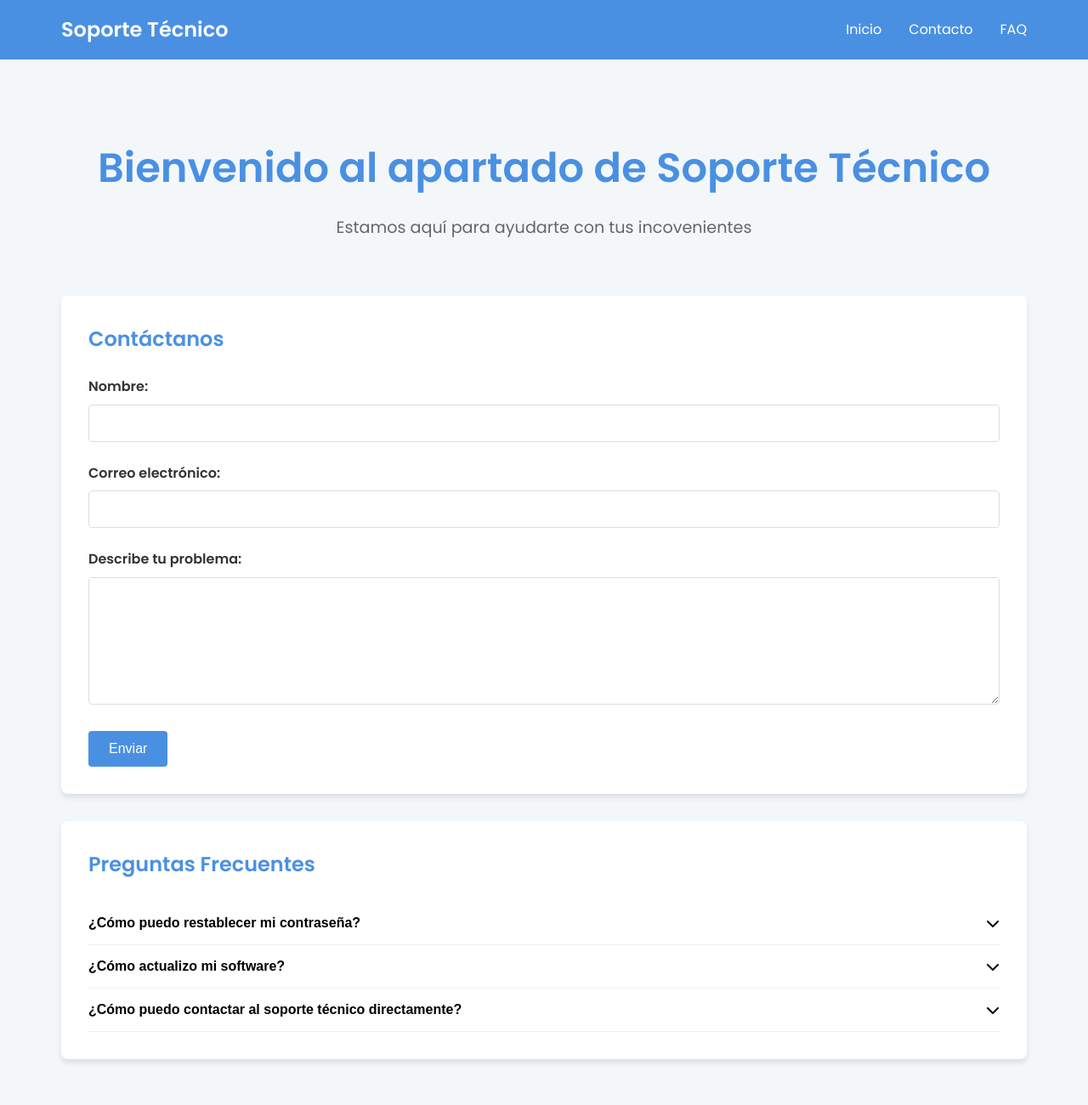
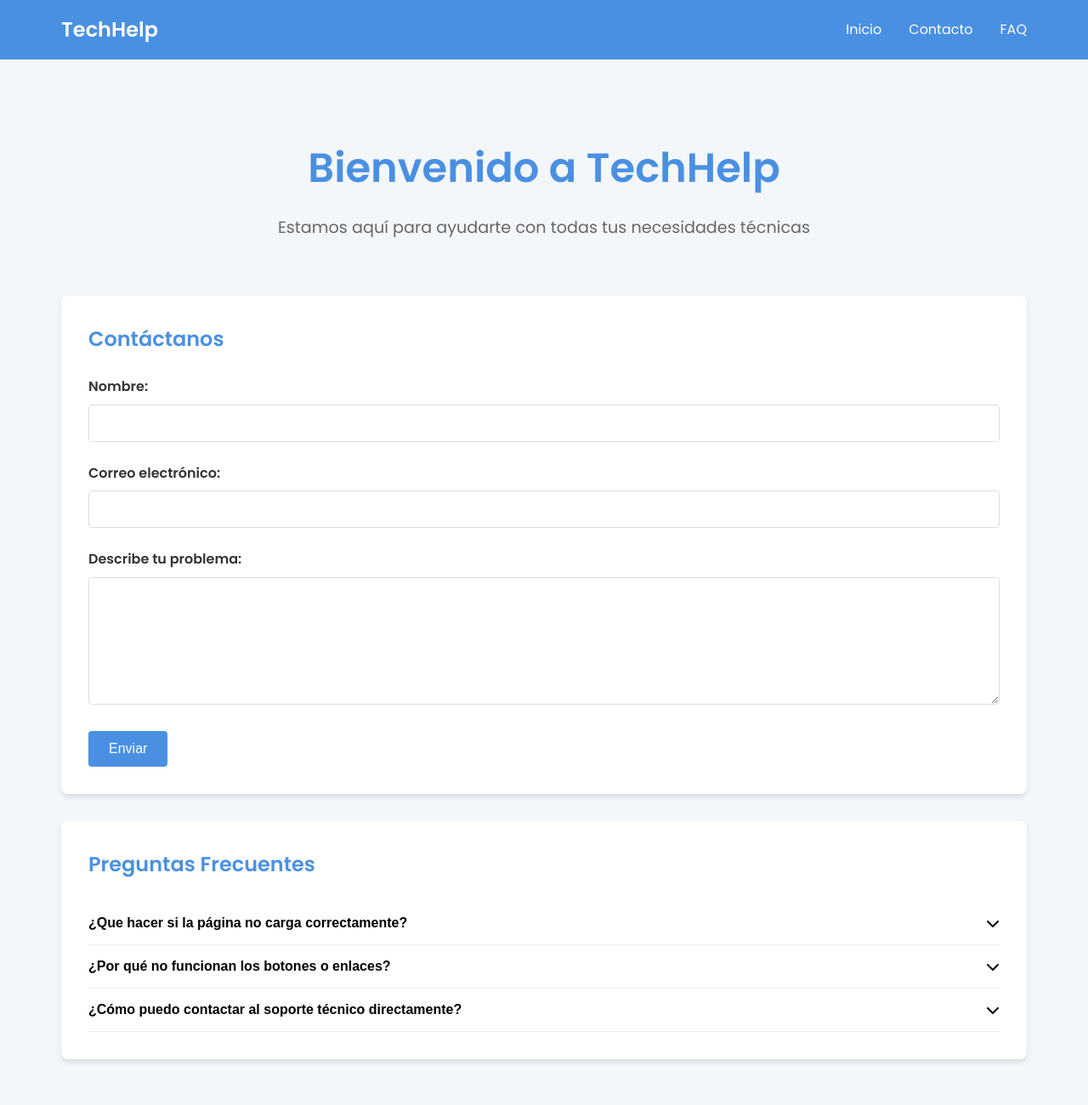
Before and after one commit to YarmasDev/Algoritmos, a plain HTML site: page index.html in a window 1280 px wide. Shown: the top 1300 px of the page at 85% size. Drawn offline with Linux system fonts and the light colour scheme; a script that the page names is missing.

Commit message:
Update index.html

```diff
--- a/index.html
+++ b/index.html
@@ -3,7 +3,7 @@
 <head>
     <meta charset="UTF-8">
     <meta name="viewport" content="width=device-width, initial-scale=1.0">
-    <title>Soporte Técnico</title>
+    <title>Soporte Técnico - TechHelp</title>
     <link rel="stylesheet" href="styles.css">
     <link href="https://fonts.googleapis.com/css2?family=Poppins:wght@300;400;600&display=swap" rel="stylesheet">
     <script src="https://kit.fontawesome.com/a076d05399.js" crossorigin="anonymous"></script>
@@ -11,7 +11,7 @@
 <body>
     <header>
         <nav>
-            <div class="logo">Soporte Técnico</div>
+            <div class="logo">TechHelp</div>
             <ul>
                 <li><a href="#home">Inicio</a></li>
                 <li><a href="#contact-form">Contacto</a></li>
@@ -22,8 +22,8 @@
 
     <main>
         <section id="home" class="hero">
-            <h1>Bienvenido al apartado de Soporte Técnico</h1>
-            <p>Estamos aquí para ayudarte con tus incovenientes</p>
+            <h1>Bienvenido a TechHelp</h1>
+            <p>Estamos aquí para ayudarte con todas tus necesidades técnicas</p>
         </section>
 
         <section id="contact-form" class="card">
@@ -50,20 +50,20 @@
             <div class="accordion">
                 <div class="accordion-item">
                     <button class="accordion-header">
-                        ¿Cómo puedo restablecer mi contraseña?
+                        ¿Que hacer si la página no carga correctamente?
                         <i class="fas fa-chevron-down"></i>
                     </button>
                     <div class="accordion-content">
-                        <p>Puedes restablecer tu contraseña haciendo clic en el enlace "Olvidé mi contraseña" en la página de inicio de sesión. Sigue las instrucciones enviadas a tu correo electrónico para crear una nueva contraseña segura.</p>
+                        <p>Puedes recargar la página presionando el boton F5 en un ordenador o de forma manual. Si el problema persiste, verifica tu conexión a internet o prueba en otro navegador.</p>
                     </div>
                 </div>
                 <div class="accordion-item">
                     <button class="accordion-header">
-                        ¿Cómo actualizo mi software?
+                        ¿Por qué no funcionan los botones o enlaces?
                         <i class="fas fa-chevron-down"></i>
                     </button>
                     <div class="accordion-content">
-                        <p>Para actualizar tu software, ve a la sección "Actualizaciones" en tu panel de control y haz clic en "Buscar actualizaciones". Si hay actualizaciones disponibles, sigue las instrucciones en pantalla para instalarlas.</p>
+                        <p>Intenta recargar la página. Si no se soluciona, prueba en otro dispositivo o navegador. Si aún falla, contacta al soporte técnico.</p>
                     </div>
                 </div>
                 <div class="accordion-item">
@@ -72,7 +72,7 @@
                         <i class="fas fa-chevron-down"></i>
                     </button>
                     <div class="accordion-content">
-                        <p>Puedes contactar a nuestro equipo de soporte técnico a través del formulario de contacto en esta página, iniciando un chat en vivo, o llamando a nuestro número de atención al cliente: +1 (800) 123-4567.</p>
+                        <p>Puedes contactar a nuestro equipo de soporte técnico a través del formulario de contacto en esta página o comunicandote directamente a traves de nuestro asistente virtual.</p>
                     </div>
                 </div>
             </div>
```
